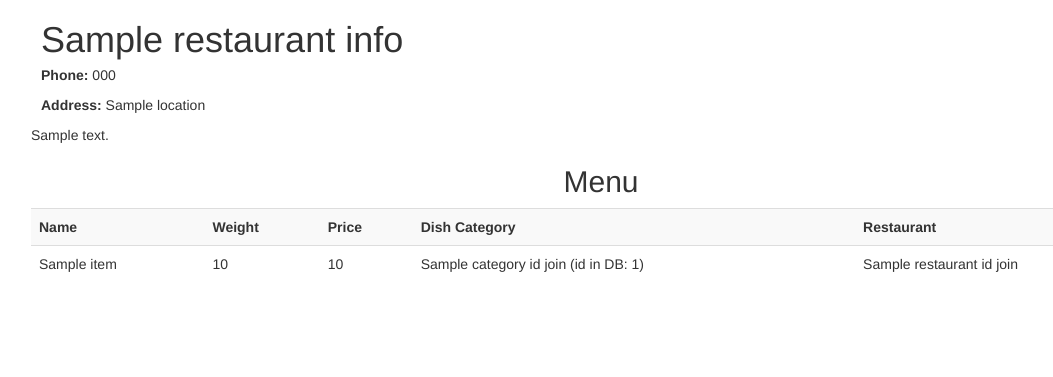
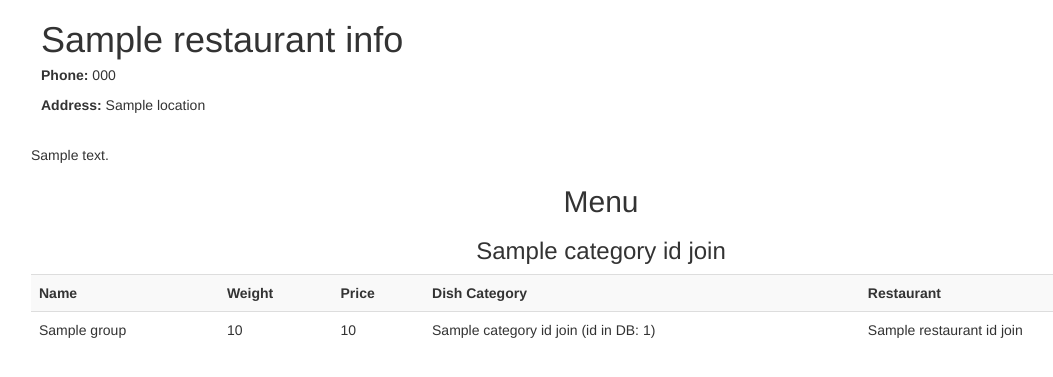
Before and after one commit to Social-projects-Rivne/Rv-025.Python, a Flask app: template client/client_app/templates/restaurant.html in a window 1280 px wide. Shown: the part 52-429 px from the top of the page, without its empty margins (39-1092 px from the left). Run offline with Flask 2, Linux system fonts and the light colour scheme; the template is opened without the code that fills it: most values are stand-ins (such as "Sample title", 1, 10 or a date in 2020); form fields are guessed from the names that the template uses; parts of the project's set-up code (start-up, migrations or seed data) failed here and were passed over; some libraries are stand-ins or nearby versions.

Commit message:
divide menu into categories

```diff
--- a/client/client_app/templates/restaurant.html
+++ b/client/client_app/templates/restaurant.html
@@ -16,9 +16,15 @@
                 <p><strong>Address:</strong> {{ restaurant_info.location }}</p>
             </div>
         </div>
+        <br>
         <p>{{ restaurant_info.description }}</p>
+
+        {% if menu %}
             <h2 class="text-center">Menu</h2>
 
+            {# http://takwatanabe.me/snippets/cs-jinja.html#groupby-value-attribute #}
+            {% for group in menu|groupby('category_id__join.name') %}
+                <h3 class="text-center">{{ group.grouper }}</h3>
                 <table class="table table-striped">
                     <tr>
                         <th>Name</th>
@@ -27,7 +33,7 @@
                         <th>Dish Category</th>
                         <th>Restaurant</th>
                     </tr>
-        {% for item in menu %}
+                    {% for item in group.list %}
                         <tr>
                             <td>{{ item.name }}</td>
                             <td>{{ item.weight }}</td>
@@ -37,7 +43,9 @@
                         </tr>
                     {% endfor %}
                 </table>
+            {% endfor %}
 
+        {% endif %} {# END Menu #}
 
-    </div>
+    </div><!-- /.container -->
 {% endblock %}
```
Lines whose indentation alone changed are shown as unchanged.
